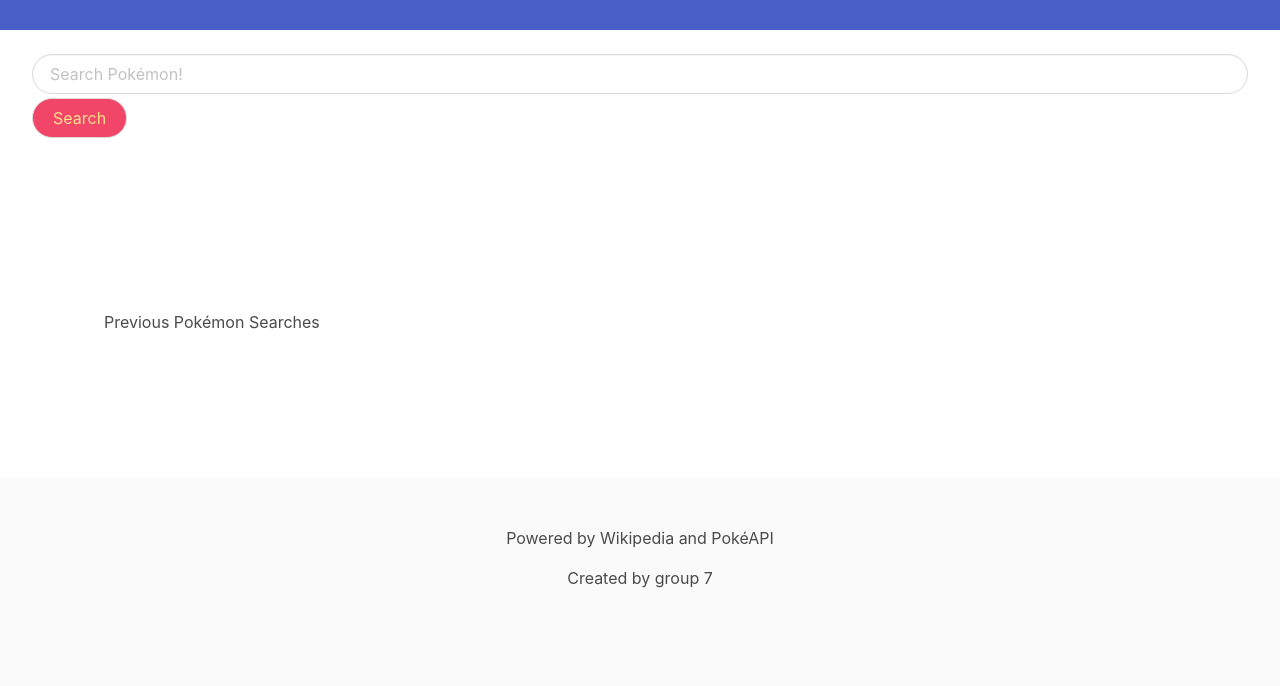
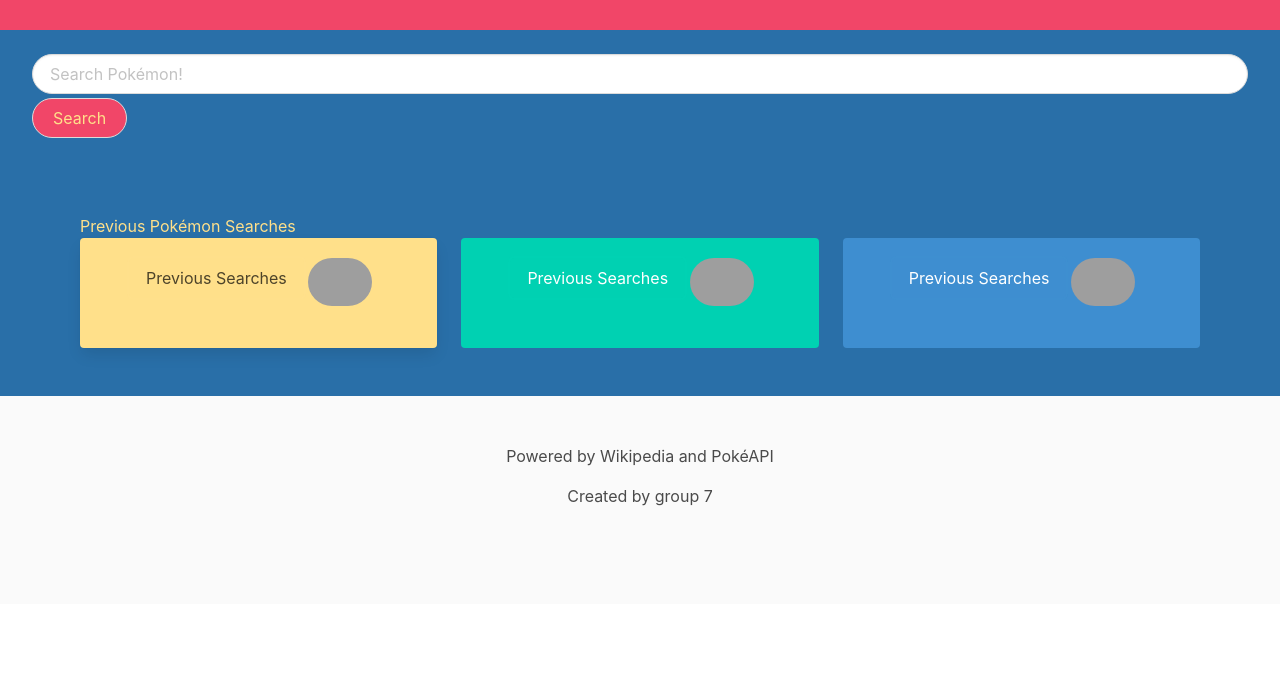
Before and after one commit to MattThurn/Wikimon, a plain HTML site: page search.html in a window 1280 px wide. Shown: the part 120-806 px from the top of the page. Drawn offline with nearby package versions, Linux system fonts and the light colour scheme; grey boxes are pictures that could not be loaded.

Commit message:
added tile

```diff
--- a/search.html
+++ b/search.html
@@ -11,14 +11,14 @@
 </html>
 
 <body>
-    <section class="hero has-background-link">
+    <section class="hero has-background-danger">
         <div class="hero-body">
             <p class="title  is-size-1 has-text-warning">
                 WIKIMON
             </p>
         </div>
     </section>
-    <main class="container is-fluid">
+    <main class="container is-fluid has-background-info-dark">
         <div class="input-group py-5">
             <input
                 class="input is-rounded"
@@ -38,8 +38,34 @@
             </div>
         </div>
 
-        <section id="previous-searches" class="section is-medium">
-            <h2>Previous Pokémon Searches</h2>
+        <section id="previous-searches" class="section">
+            <h2 class="has-text-warning">Previous Pokémon Searches</h2>
+            <div class="tile is-ancestor">
+                <div class="tile is-parent">
+                    <article class="tile is-child box notification is-warning has-text-centered">
+                        <button type="submit" class="button is-warning is-focused">Previous Searches</button>
+                        <figure class="image is-64x64 is-inline-block">
+                        <img class="is-rounded" src="https://bulma.io/images/placeholders/128x128.png">
+                        </figure>
+                    </article>
+                </div>
+                <div class="tile is-parent">
+                    <article class="tile is-child notification is-primary has-text-centered">
+                        <button type="submit" class="button is-primary is-focused">Previous Searches</button>
+                        <figure class="image is-64x64 is-inline-block">
+                        <img class="is-rounded" src="https://bulma.io/images/placeholders/128x128.png">
+                        </figure>
+                    </article>
+                </div>
+                <div class="tile is-parent">
+                    <article class="tile is-child notification is-info has-text-centered">
+                        <button type="submit" class="button is-info is-focused">Previous Searches</button>
+                        <figure class="image is-64x64 is-inline-block">
+                        <img class="is-rounded" src="https://bulma.io/images/placeholders/128x128.png">
+                        </figure>
+                    </article>
+                </div>
+            </div>
         </section>
     </main>
 
```
